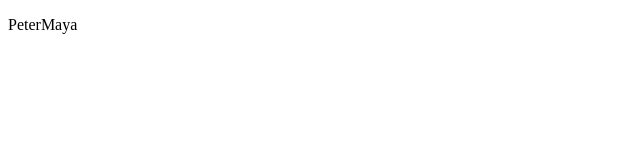
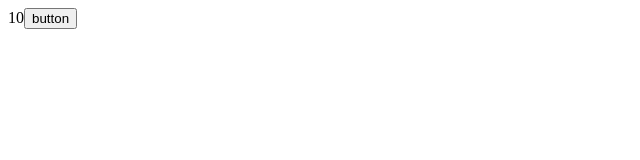
Before and after one commit to fadrian06-practices/part1, a React (Create React App) app: page / in a window 1280 px wide. Shown: the top 160 px of the page, without its empty margins (0-640 px from the left). Built offline with nearby package versions, Linux system fonts and the light colour scheme.

Commit message:
Event handling revised

```diff
--- a/src/App.jsx
+++ b/src/App.jsx
@@ -1,9 +1,14 @@
+import { useState } from 'react'
+
 const App = () => {
-  const friends = ['Peter', 'Maya']
+  const [value, setValue] = useState(10)
+
+  const handleClick = () => setValue(0)
 
   return (
     <div>
-      <p>{friends}</p>
+      {value}
+      <button onClick={handleClick}>button</button>
     </div>
   )
 }
```
